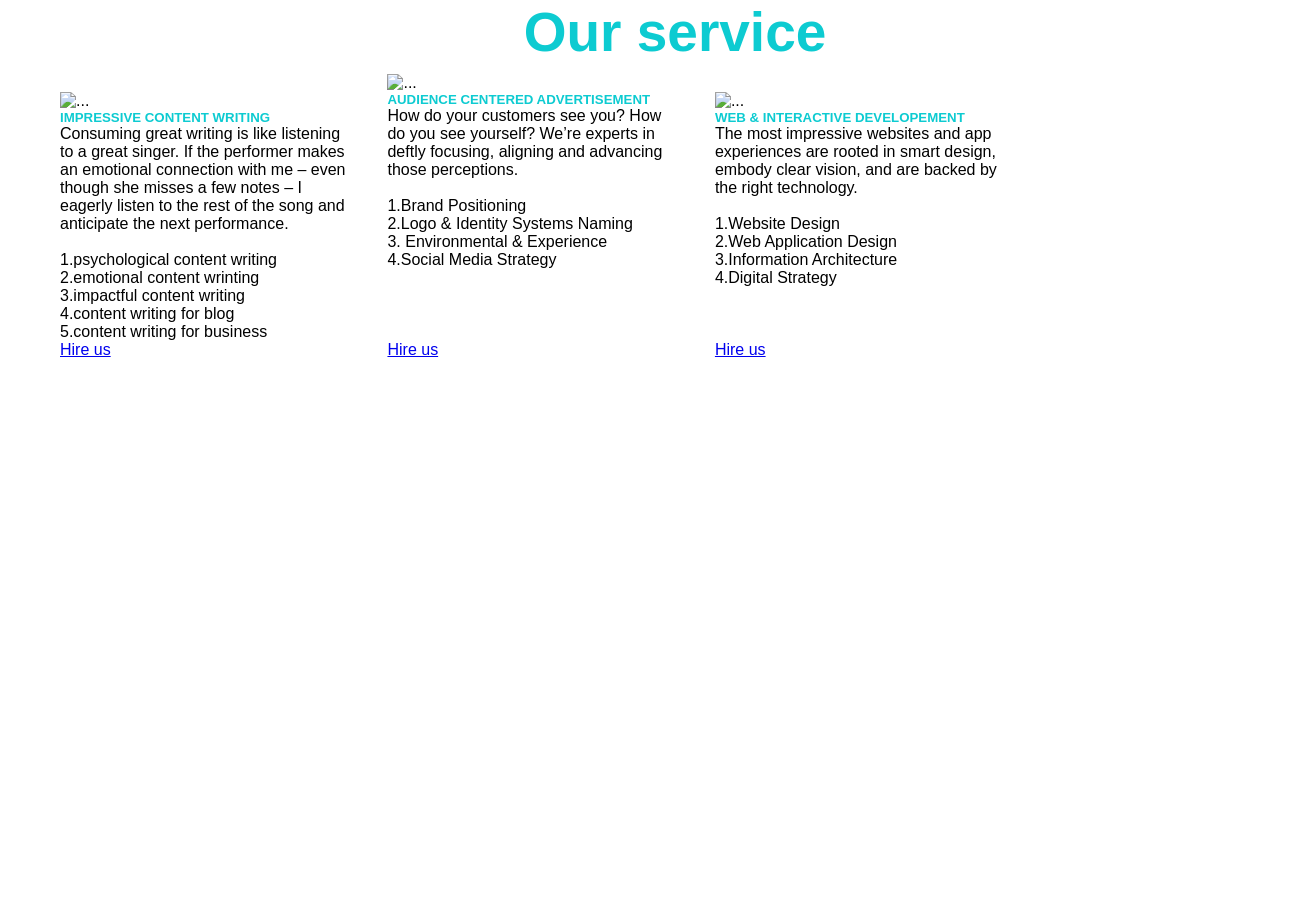
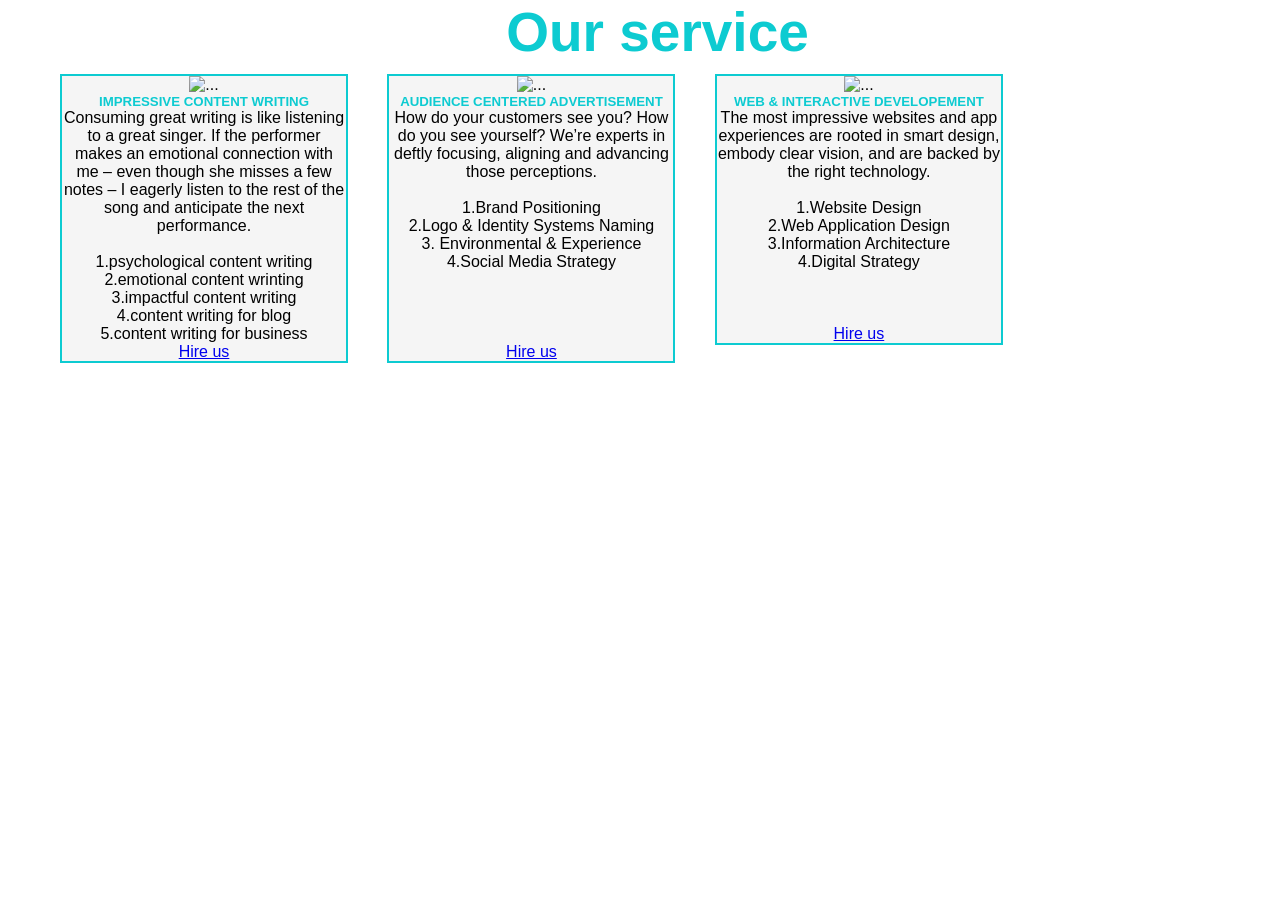

Modernize tech stack: Bootstrap 5, semantic HTML, CSS fixes

--- a/service.css
+++ b/service.css
@@ -1,36 +1,45 @@
-*{margin:0px;
-padding:0px;
-font-family:'Franklin Gothic Medium', 'Arial Narrow', Arial, sans-serif;
-margin: auto;}
-body{height:100%;
-width: 100%;}
+* {
+    margin: 0;
+    padding: 0;
+    font-family: 'Franklin Gothic Medium', 'Arial Narrow', Arial, sans-serif;
+}
 
-.item{background-color:whitesmoke;
+body {
+    height: 100%;
+    width: 100%;
+}
 
-border:2px solid rgb(13, 203, 209);
+.card {
+    width: 18rem;
+    background-color: whitesmoke;
+    border: 2px solid rgb(13, 203, 209);
+    overflow: hidden;
+    box-sizing: border-box;
+    text-align: center;
+}
 
-overflow: hidden;
-box-sizing: border-box;
-text-align:center;
-margin: auto;}
+ul li {
+    display: inline-block;
+    padding: 10px;
+    list-style: none;
+    padding-left: 25px;
+    vertical-align: top;
+}
 
+ul li h5 {
+    color: rgb(13, 203, 209);
+}
 
-ul li{display: inline-block;
-padding:10px;
-list-style:none;
-margin: auto;
-padding-left:25px;}
+section h1 {
+    text-align: center;
+    color: rgb(13, 203, 209);
+    font-family: Arial, Helvetica, sans-serif;
+    font-size: 55px;
+    font-weight: bolder;
+}
 
-ul li h5{color:  rgb(13, 203, 209);}
-
-section h1{text-align: center;
-color: rgb(13, 203, 209);
-font-family: Arial, Helvetica, sans-serif;
-font-size:55px;
-font-weight: bolder;}
-
-
-section{box-sizing: border-box;
-width:100%;
-margin-left:35px;}
-
+section {
+    box-sizing: border-box;
+    width: 100%;
+    padding-left: 35px;
+}
